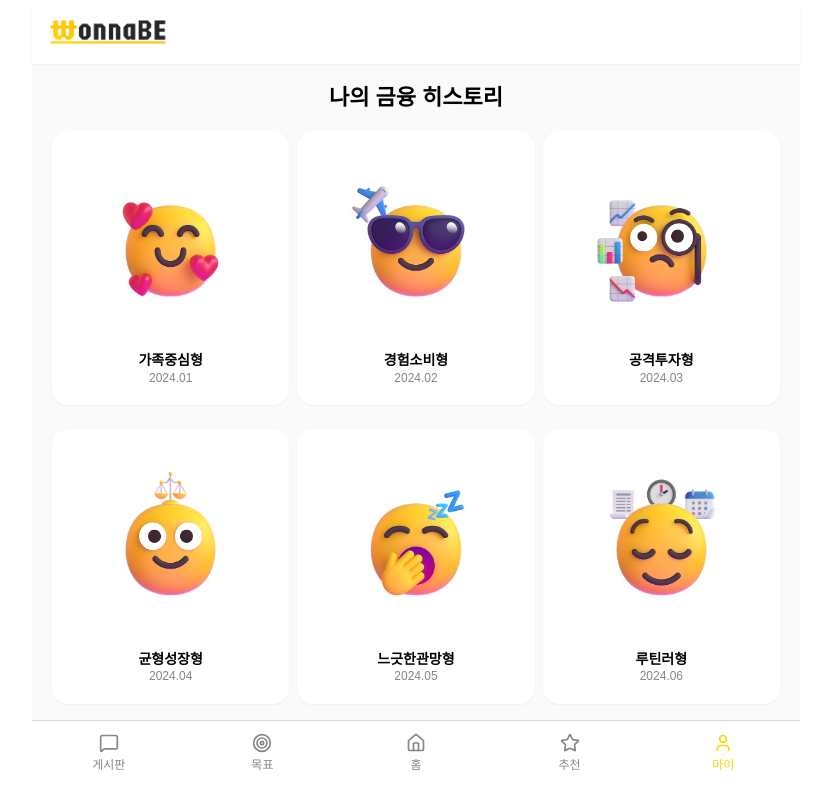
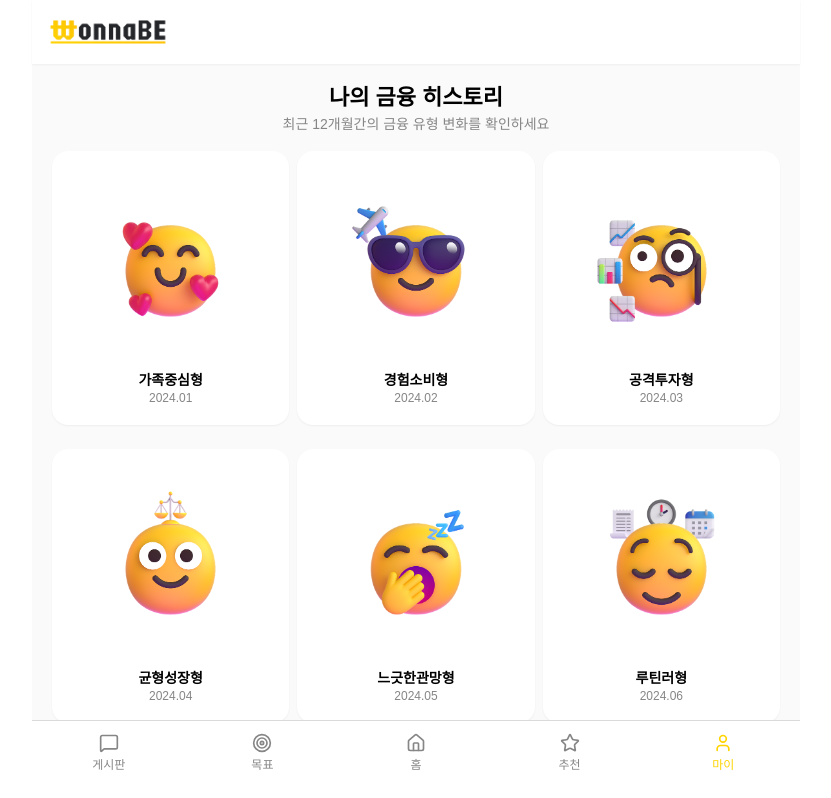
Before and after one commit to WonnaBE7/Frontend, a Vue app: page /user/history in a window 1280 px wide. Shown: the top 798 px of the page, without its empty margins (224-1055 px from the left). Built offline with nearby package versions, Linux system fonts and the light colour scheme.

Commit message:
[fix] #23 build error fix

```diff
--- a/src/pages/user/UserDiagnosisPage.vue
+++ b/src/pages/user/UserDiagnosisPage.vue
@@ -1,6 +1,6 @@
 <template>
     <AppLayout>
-      <UserTitle label="금융 성향 진단"/>
+      <UserTitle :label="'금융 성향 진단'" :subText="userSubTextMap['금융 성향 진단']" />
       <UserDiagnosisList />
     </AppLayout>
   </template>
@@ -8,5 +8,6 @@
 <script setup lang="ts">
 import AppLayout from '@/shared/layout/AppLayout.vue'
 import UserTitle from '@/shared/ui/molecules/UserTitle.vue';
+import { userSubTextMap } from '@/features/user/constants/userSubTextMap'
 import UserDiagnosisList from '@/features/user/ui/user-diagnosis/UserDiagnosisList.vue'
 </script>
--- a/src/pages/user/UserHistoryPage.vue
+++ b/src/pages/user/UserHistoryPage.vue
@@ -1,6 +1,6 @@
 <template>
     <AppLayout>
-      <UserTitle label="나의 금융 히스토리"/>
+      <UserTitle :label="'나의 금융 히스토리'" :subText="userSubTextMap['나의 금융 히스토리']" />
       <UserHistroy/>
     </AppLayout>
   </template>
@@ -8,5 +8,6 @@
 <script setup lang="ts">
 import AppLayout from '@/shared/layout/AppLayout.vue'
 import UserTitle from '@/shared/ui/molecules/UserTitle.vue';
+import { userSubTextMap } from '@/features/user/constants/userSubTextMap'
 import UserHistroy from '@/features/user/ui/user-history/UserHistroy.vue';
 </script>
--- a/src/pages/user/UserProfileEditPage.vue
+++ b/src/pages/user/UserProfileEditPage.vue
@@ -1,6 +1,6 @@
 <template>
     <AppLayout>
-      <UserTitle label="회원정보 수정"/>
+      <UserTitle :label="'회원정보 수정'" :subText="userSubTextMap['회원정보 수정']" />
       <UserProfileCard ></UserProfileCard>
       <UserProfileEditForm></UserProfileEditForm>
     </AppLayout>
@@ -9,6 +9,7 @@
 <script setup lang="ts">
 import AppLayout from '@/shared/layout/AppLayout.vue'
 import UserTitle from '@/shared/ui/molecules/UserTitle.vue';
+import { userSubTextMap } from '@/features/user/constants/userSubTextMap'
 import UserProfileCard from '@/features/user/ui/UserProfileCard.vue';
 import UserProfileEditForm from '@/features/user/ui/user-profile-edit/UserProfileEditForm.vue'
 </script>
```
Also changed, not shown: 38 other files (tests, documents, lock files or other folders).
